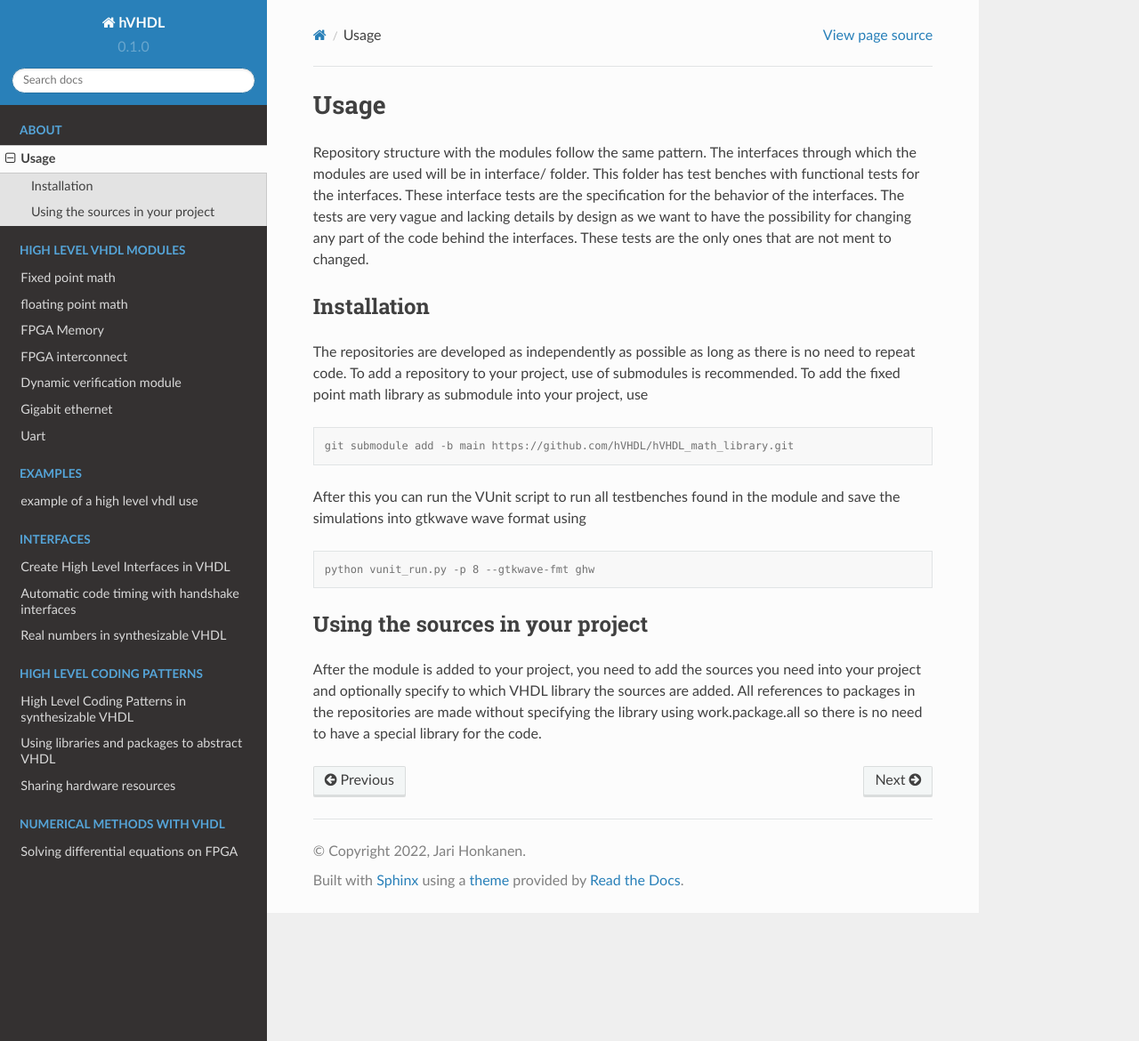
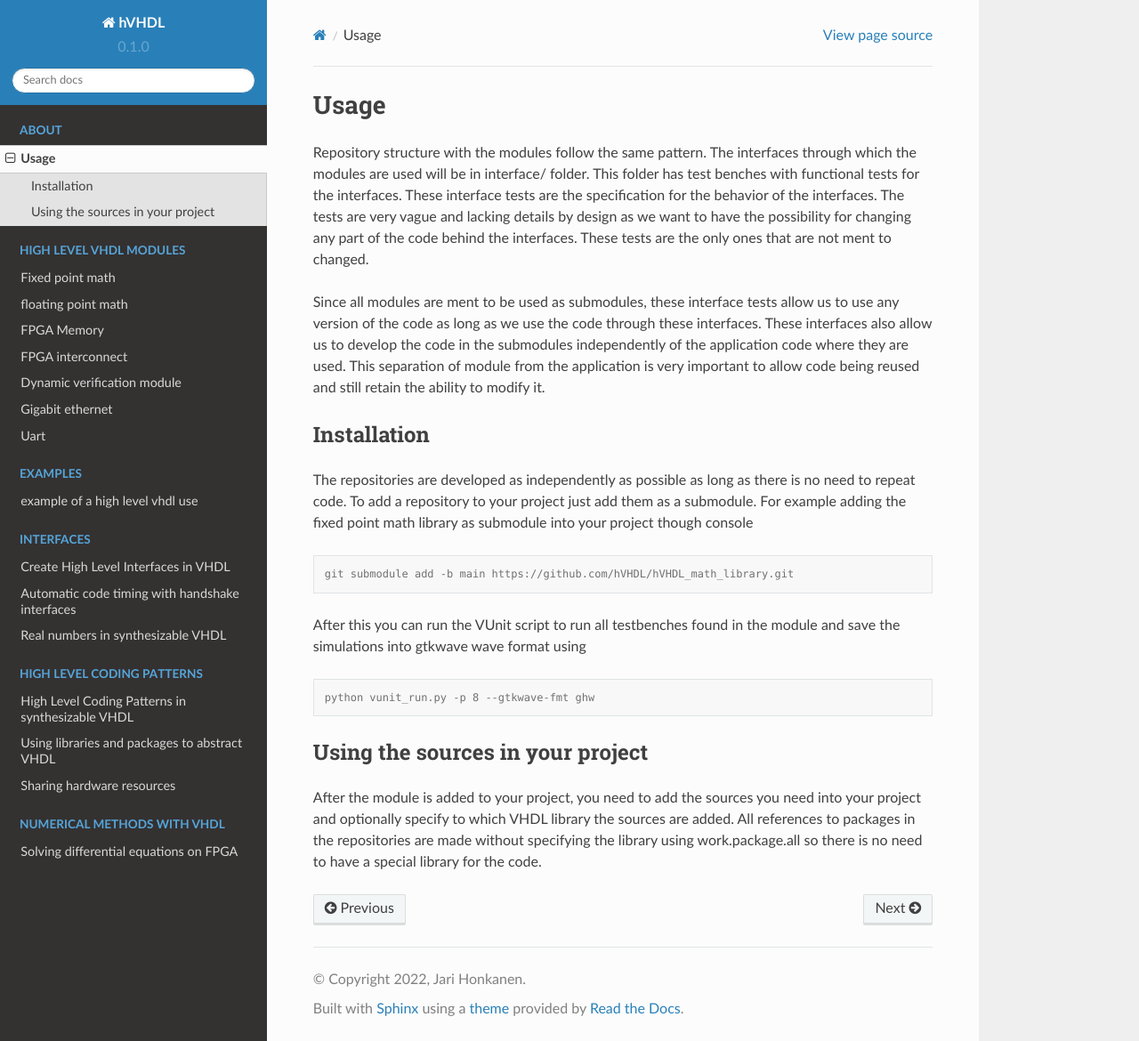
Before and after one commit to hVHDL/hVHDL, a Sphinx documentation site: the page built from docs/source/usage.rst, in a window 1280 px wide and 1170 px high. Shown: the whole window at 89% size. Built offline with Sphinx 7.4.7 and the Read the Docs theme 2.0.0, drawn with Linux system fonts in a browser that asks for light colours.

Commit message:
update explanation of use

```diff
--- a/docs/source/usage.rst
+++ b/docs/source/usage.rst
@@ -3,13 +3,14 @@ Usage
 
 Repository structure with the modules follow the same pattern. The interfaces through which the modules are used will be in interface/ folder. This folder has test benches with functional tests for the interfaces. These interface tests are the specification for the behavior of the interfaces. The tests are very vague and lacking details by design as we want to have the possibility for changing any part of the code behind the interfaces. These tests are the only ones that are not ment to changed.
 
+Since all modules are ment to be used as submodules, these interface tests allow us to use any version of the code as long as we use the code through these interfaces. These interfaces also allow us to develop the code in the submodules independently of the application code where they are used. This separation of module from the application is very important to allow code being reused and still retain the ability to modify it.
+
 .. _installation:
-
 
 Installation
 ------------
 
-The repositories are developed as independently as possible as long as there is no need to repeat code. To add a repository to your project, use of submodules is recommended. To add the fixed point math library as submodule into your project, use
+The repositories are developed as independently as possible as long as there is no need to repeat code. To add a repository to your project just add them as a submodule. For example adding the fixed point math library as submodule into your project though console
 
 .. code-block:: console
 
```
